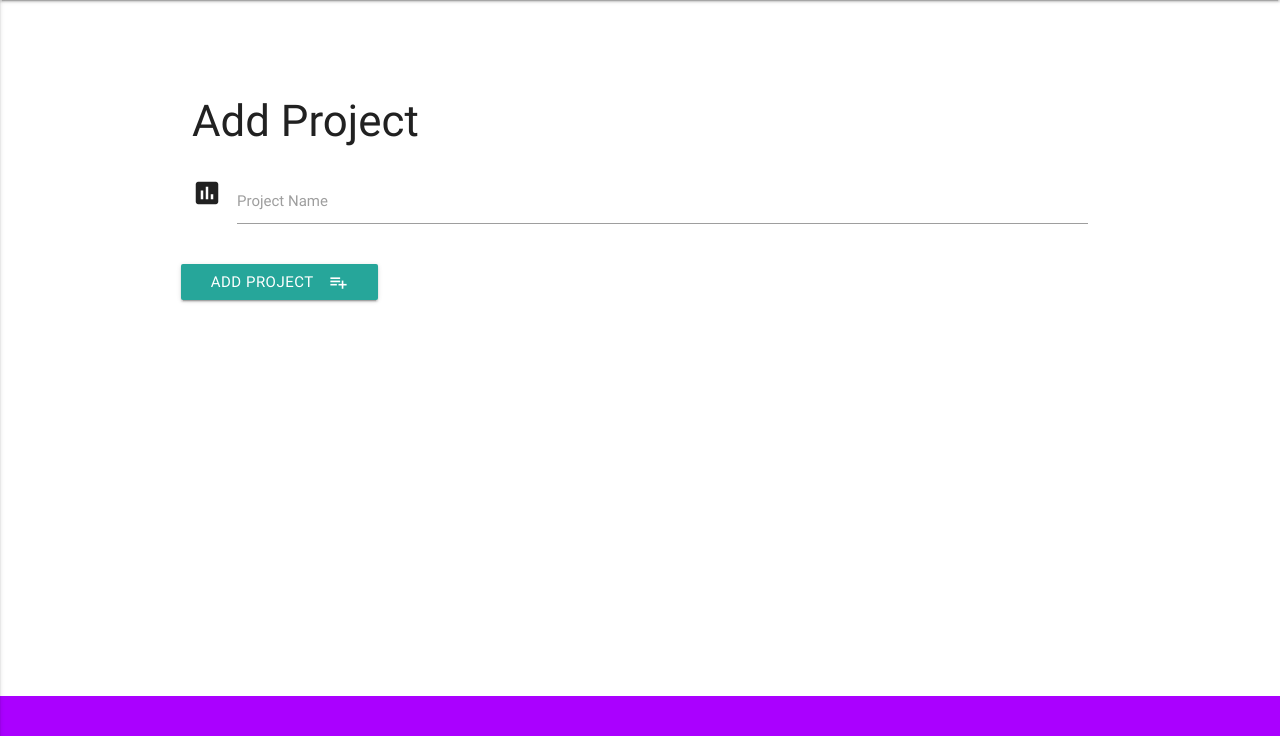
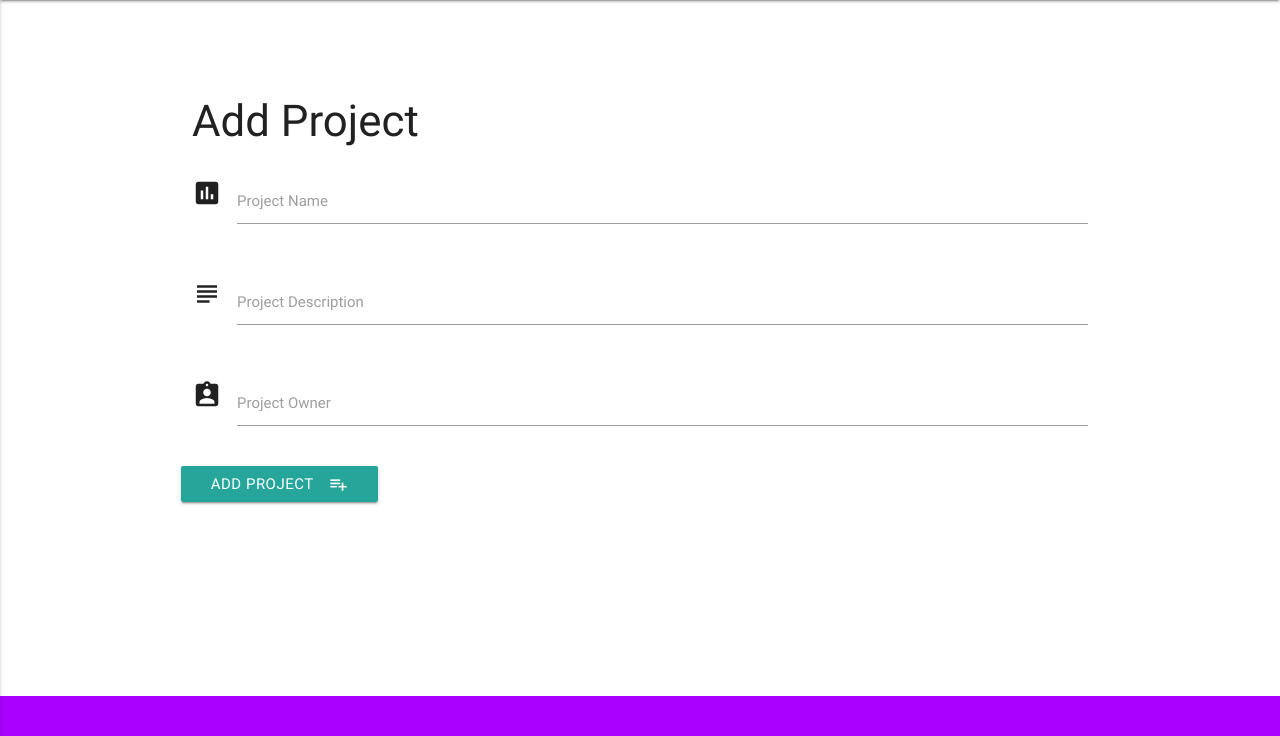
Before and after one commit to Mofarrell1967/project-task-tracker, a Flask app: page /add_project in a window 1280 px wide. Shown: the part 64-800 px from the top of the page. Run offline with Flask 2, Linux system fonts and the light colour scheme; some libraries are stand-ins or nearby versions.

Commit message:
Updated project.htmls

```diff
--- a/templates/addproject.html
+++ b/templates/addproject.html
@@ -10,6 +10,20 @@
             <label for="project_name">Project Name</label>
         </div>
     </div>
+     <div class="row">
+        <div class="input-field col s12">
+            <i class="material-icons prefix">subject</i>
+            <input id="project_description" name="project_description" type="text" class="validate">
+            <label for="project_description">Project Description</label>
+        </div>
+    </div>
+     <div class="row">
+        <div class="input-field col s12">
+            <i class="material-icons prefix">assignment_ind</i>
+            <input id="project_owner" name="project_owner" type="text" class="validate">
+            <label for="project_owner">Project Owner</label>
+        </div>
+    </div>
     <div class="row">
         <button class="btn waves-effect waves-light" type="submit" name="action">Add Project
             <i class="material-icons right">playlist_add</i>
```
Also changed, not shown: templates/editproject.html (+14 -0 lines).
